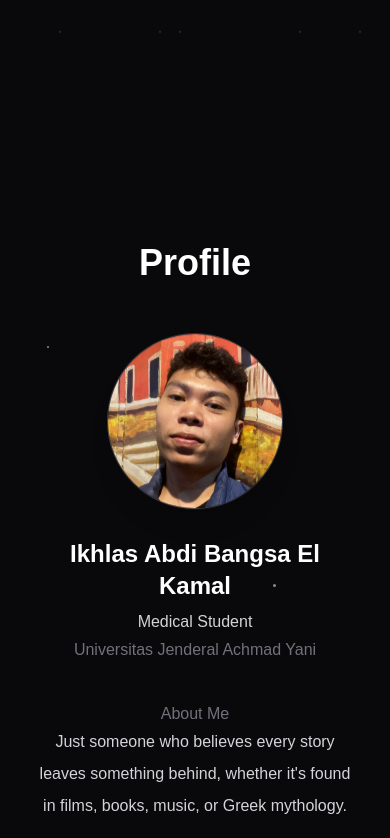
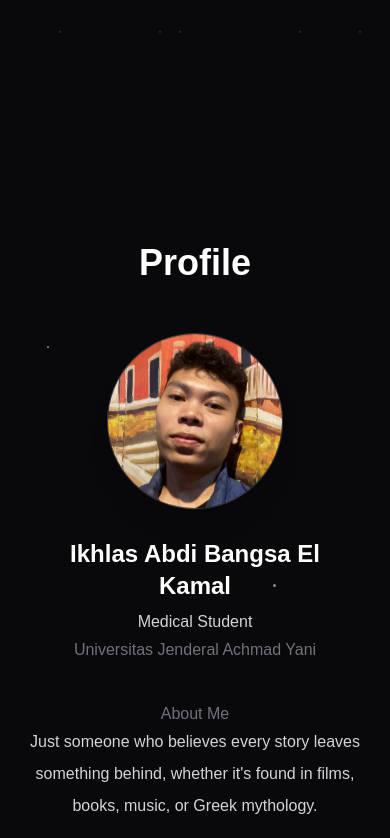
Before and after one commit to ikhlasabdi03-hash/Ikhlas, a Next.js app: page / in a window 390 px wide. Shown: the part 726-1564 px from the top of the page. Built offline with nearby package versions, Linux system fonts and the light colour scheme.

Commit message:
Optimize 14 hero for mobile

```diff
--- a/app/components/Profile.tsx
+++ b/app/components/Profile.tsx
@@ -10,10 +10,10 @@ export default function Profile() {
     <FadeUp>
 <section
   id="profile"
-  className="mx-auto max-w-5xl px-8 py-32"
+  className="mx-auto w-full max-w-5xl px-6 py-32"
 >
 <motion.h2
-  className="mb-12 text-center text-4xl font-bold"
+  className="mb-12 w-full text-center text-4xl font-bold"
   animate={{ y: [0, -8, 0] }}
   transition={{
     duration: 3,
```
